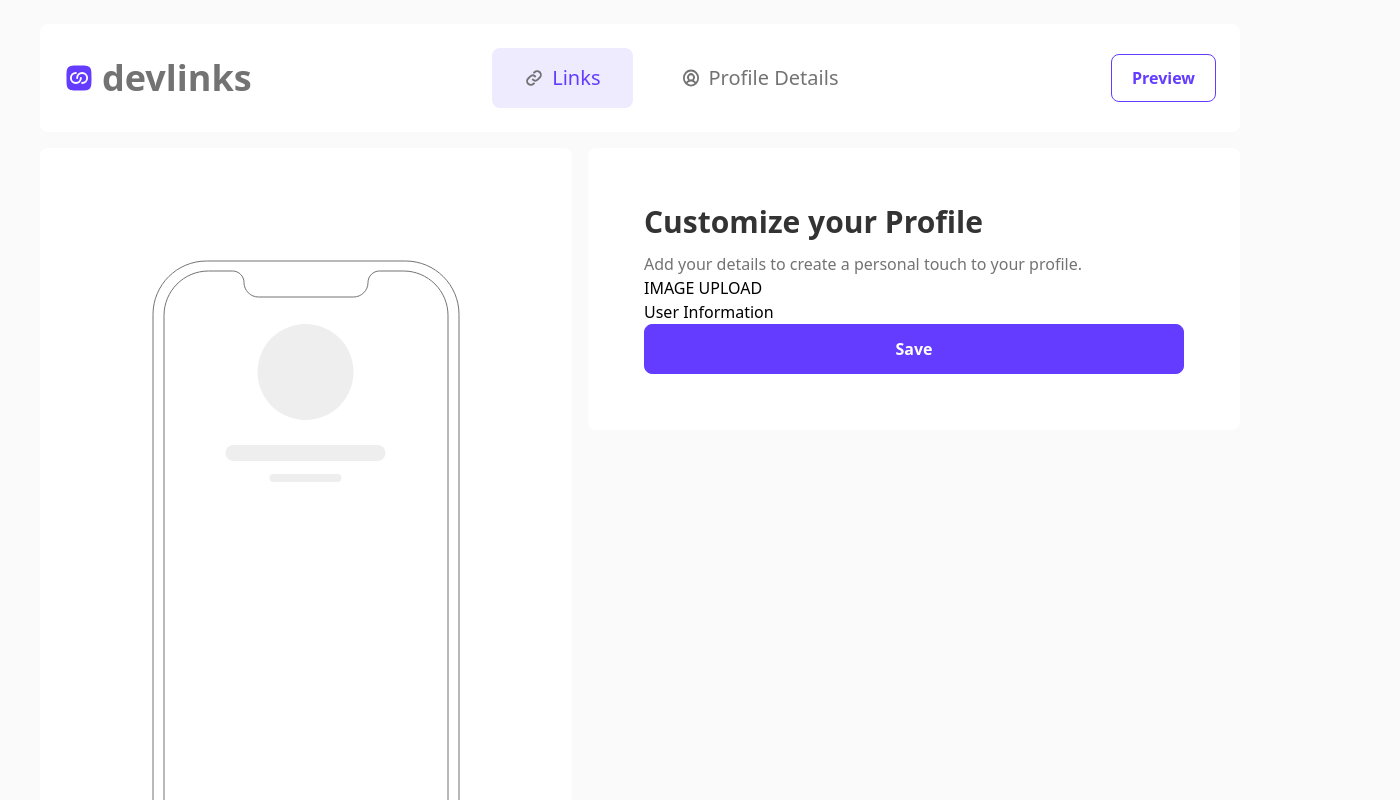
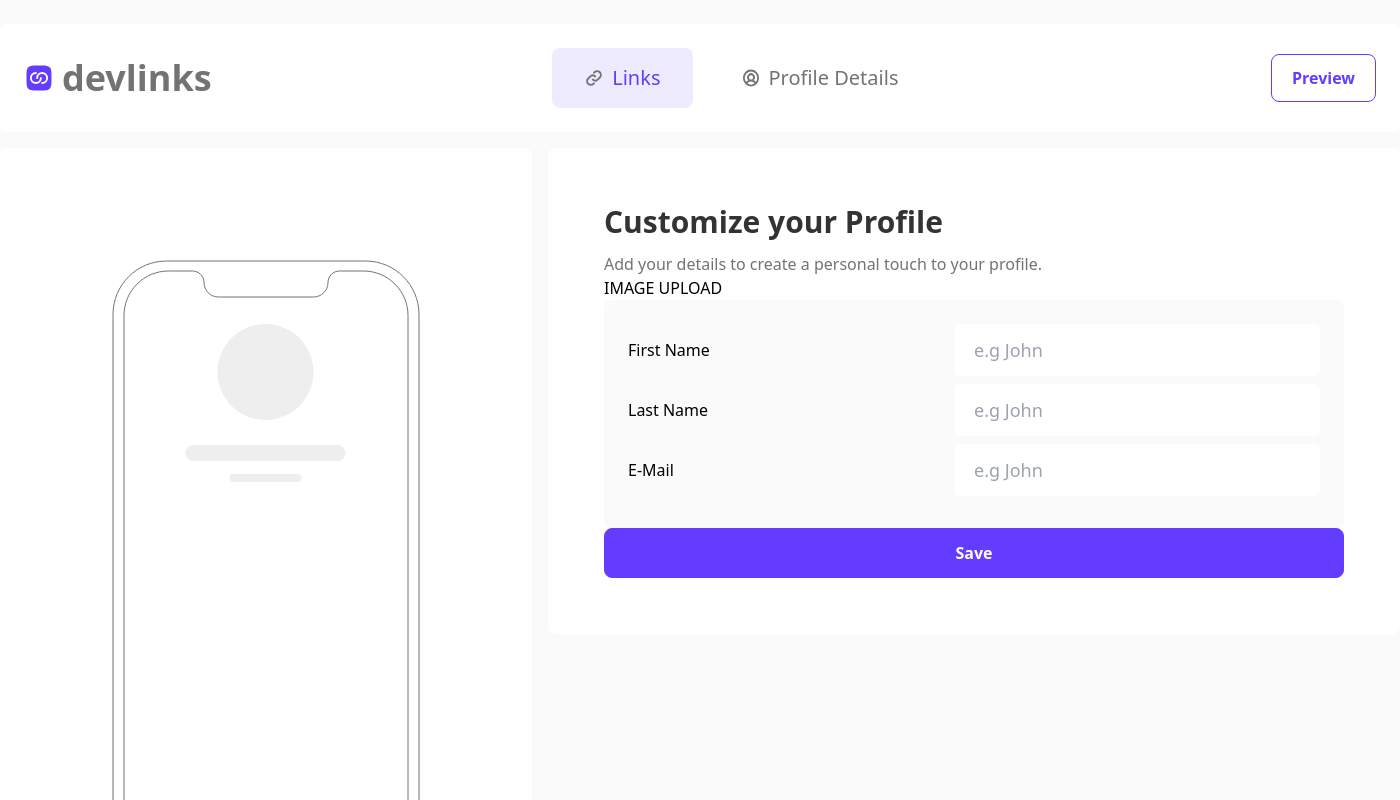
Before and after one commit to Navi003/dev-links, a Next.js app: page /profile in a window 1280 px wide. Shown: the top 800 px of the page, 1400 px wide, since content can reach past the window. Built offline with nearby package versions, Linux system fonts and the light colour scheme.

Commit message:
added user form

```diff
--- a/app/_components/Container.jsx
+++ b/app/_components/Container.jsx
@@ -2,6 +2,6 @@ import React from "react";
 
 export default function Container({ children }) {
   return (
-    <div className="w-[1200px] bg-background mx-auto mt-6">{children}</div>
+    <div className="w-[1400px] bg-background mx-auto mt-6">{children}</div>
   );
 }
--- a/app/_components/UserProfileContainer.jsx
+++ b/app/_components/UserProfileContainer.jsx
@@ -10,7 +10,32 @@ export default function UserProfileContainer() {
           Customize your Profile
         </Heading>
         <div>IMAGE UPLOAD</div>
-        <div>User Information</div>
+        <form className="p-6 rounded-lg bg-bg-light">
+          <div className="flex items-center justify-between mb-2">
+            <label className="flex-1">First Name</label>
+            <input
+              type="text"
+              placeholder="e.g John"
+              className="flex-1 px-5 py-3 text-lg rounded-md "
+            />
+          </div>
+          <div className="flex items-center justify-between mb-2">
+            <label className="flex-1">Last Name</label>
+            <input
+              type="text"
+              placeholder="e.g John"
+              className="flex-1 px-5 py-3 text-lg rounded-md "
+            />
+          </div>
+          <div className="flex items-center justify-between mb-2">
+            <label className="flex-1">E-Mail</label>
+            <input
+              type="email"
+              placeholder="e.g John"
+              className="flex-1 px-5 py-3 text-lg rounded-md "
+            />
+          </div>
+        </form>
       </div>
 
       <Button type="button" className="w-full mt-auto text-white bg-primary">
```
